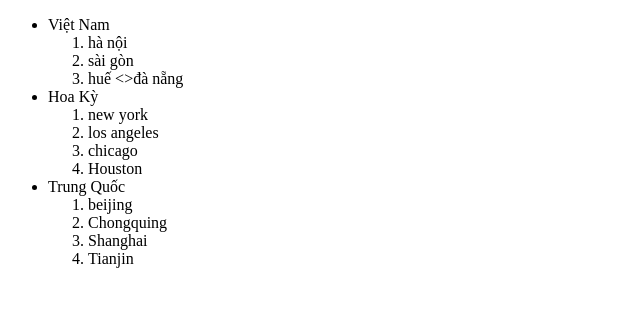
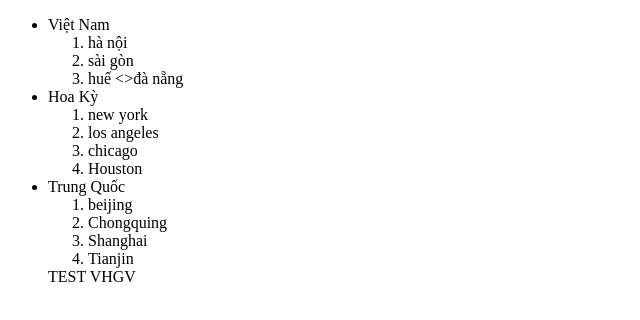
Before and after one commit to Vanthanh-123/baitap-modul01, a plain HTML site: page WebstormProjects/vathanh/index.html in a window 1280 px wide. Shown: the whole page, without its empty margins (0-640 px from the left). Drawn offline with Linux system fonts and the light colour scheme.

Commit message:
first commit

```diff
--- a/WebstormProjects/vathanh/index.html
+++ b/WebstormProjects/vathanh/index.html
@@ -27,6 +27,7 @@
                 <li>Shanghai
                 <li>Tianjin
             </ol>
+    TEST VHGV
 </ul>
 </body>
 </html>
```
